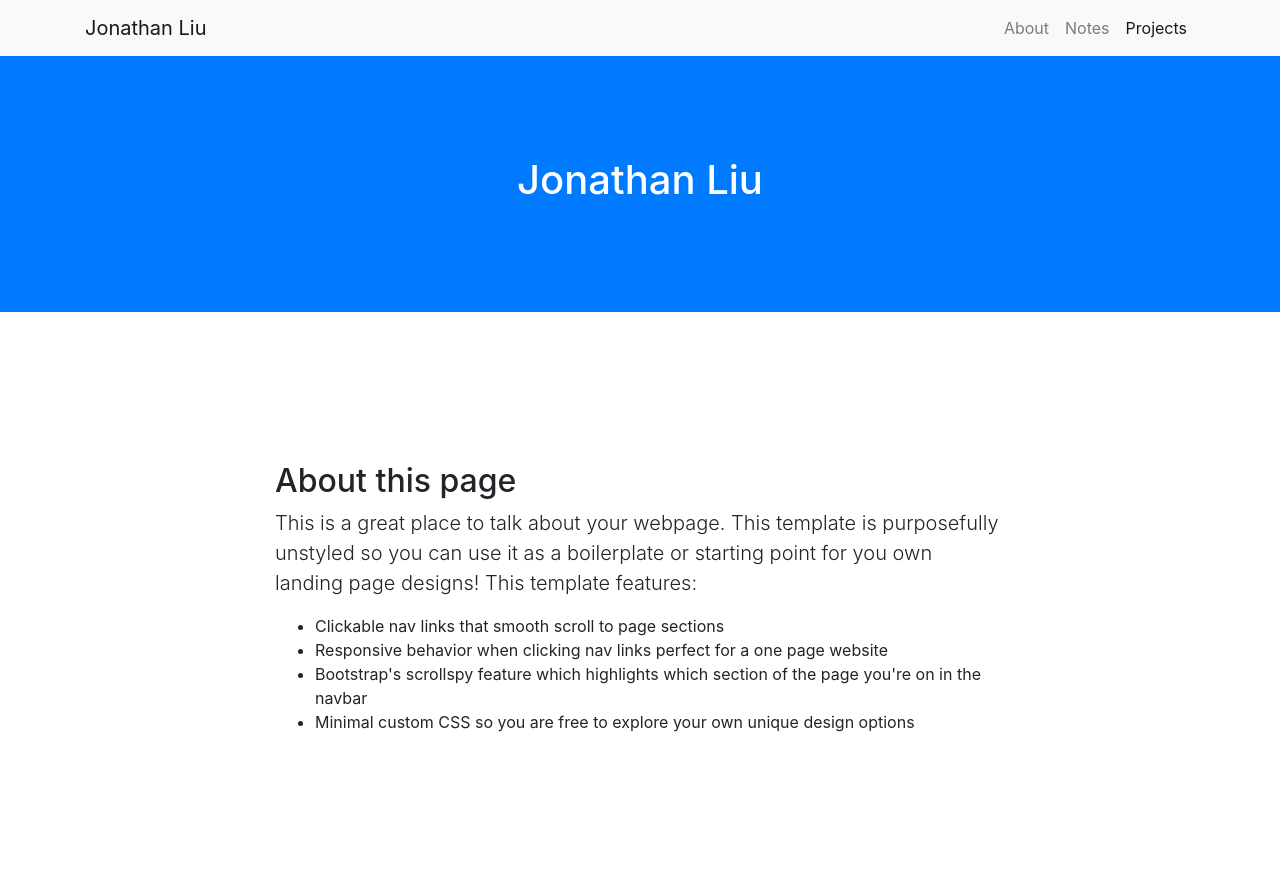
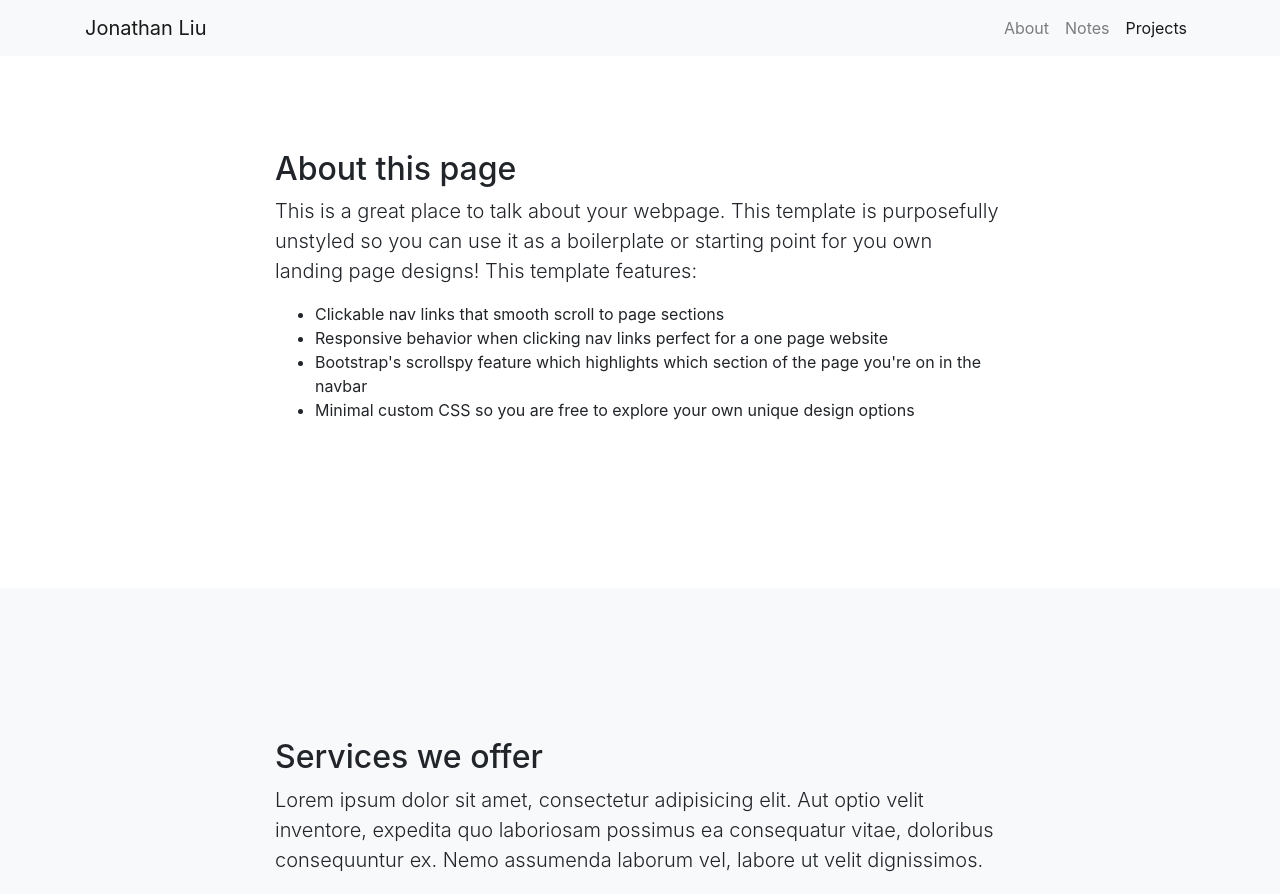
Before and after one commit to liujon23/liujon23.github.io, a website with bundled scripts: page index.html in a window 1280 px wide. Shown: the top 894 px of the page. Built offline with nearby package versions, Linux system fonts and the light colour scheme.

Commit message:
delete ugly ass blue ass fake google heading

```diff
--- a/index.html
+++ b/index.html
@@ -42,12 +42,6 @@
       </div>
     </div>
   </nav>
-
-  <header class="bg-primary text-white">
-    <div class="container text-center">
-      <h1>Jonathan Liu</h1>
-    </div>
-  </header>
 
   <section id="about">
     <div class="container">
```
